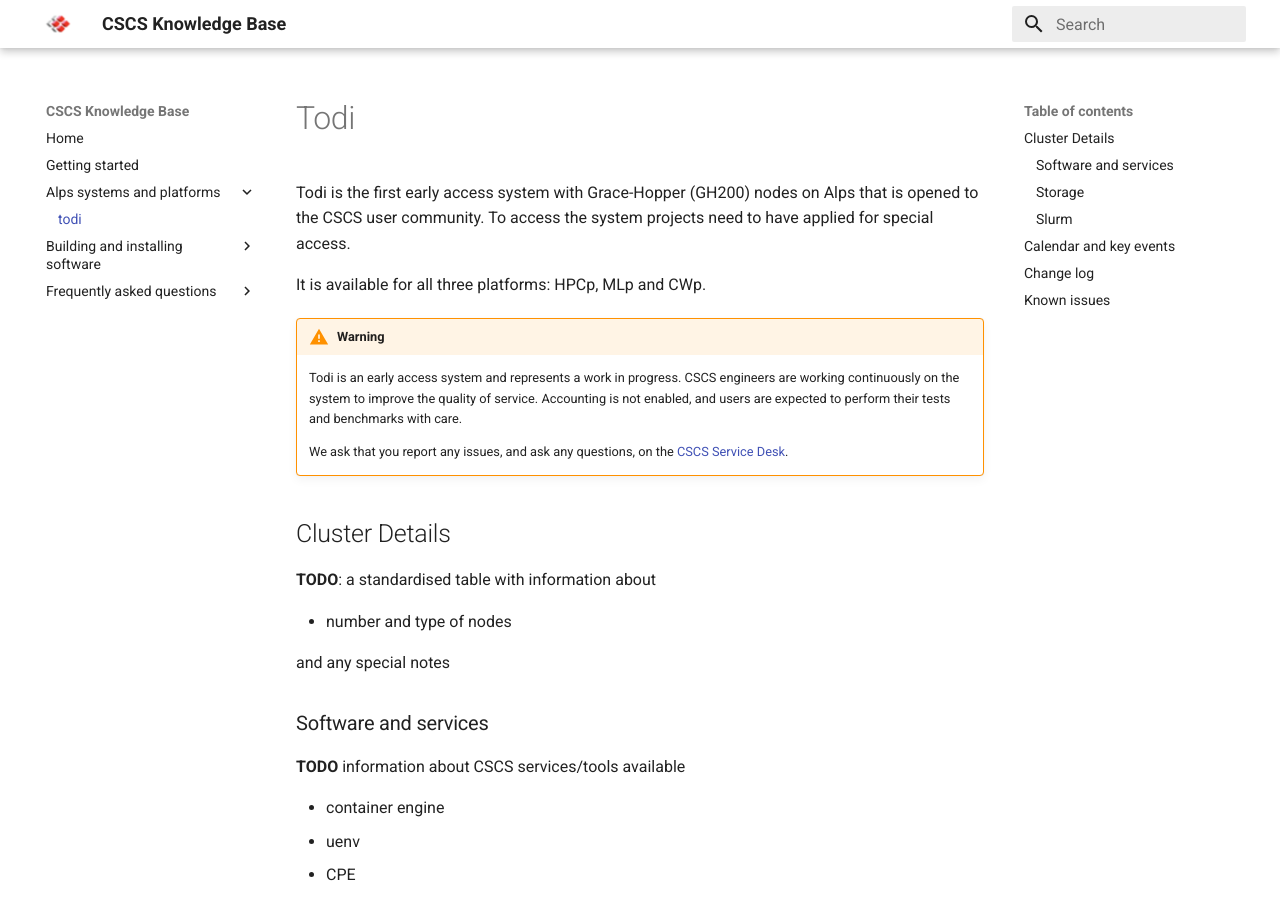
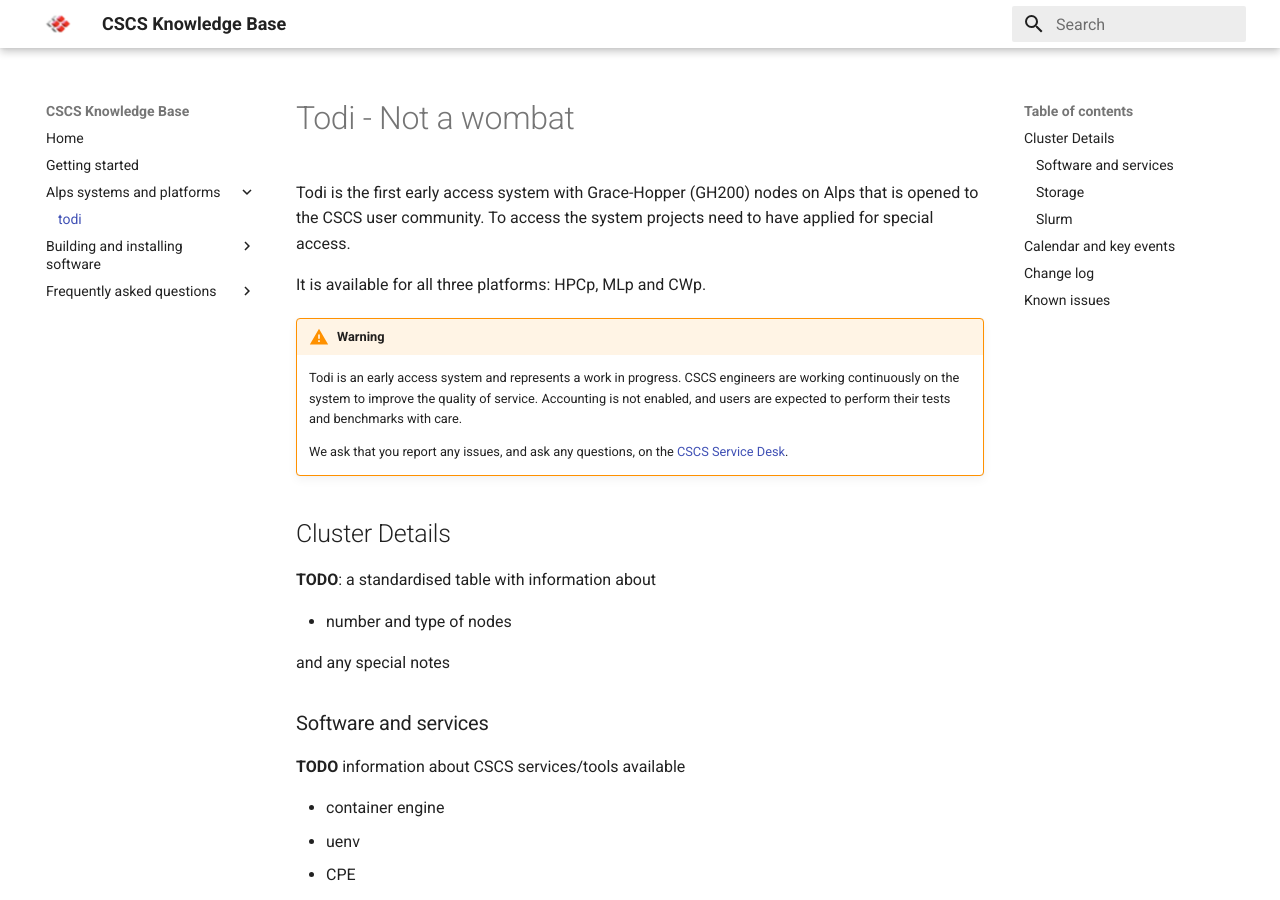
Before and after one commit to finkandreas/kb-poc, an MkDocs documentation site: the page built from docs/alps-systems/todi.md, in a window 1280 px wide and 900 px high. Built offline with MkDocs 1.6.1 and Material for MkDocs 9.7.7, drawn with Linux system fonts in a browser that asks for light colours.

Commit message:
Update todi.md

```diff
--- a/docs/alps-systems/todi.md
+++ b/docs/alps-systems/todi.md
@@ -1,4 +1,4 @@
-# Todi
+# Todi - Not a wombat
 
 Todi is the first early access system with Grace-Hopper (GH200) nodes on Alps that is opened to the CSCS user community.
 To access the system projects need to have applied for special access.
```
